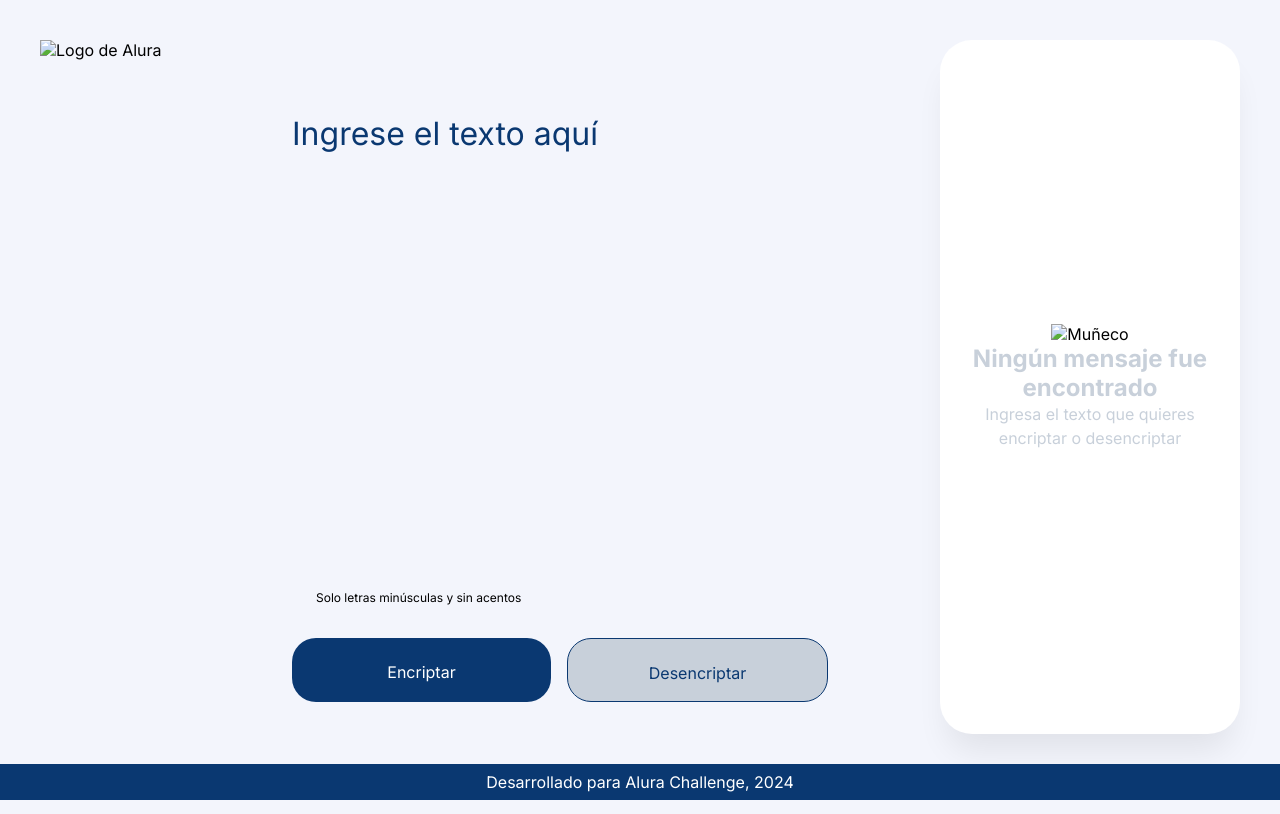
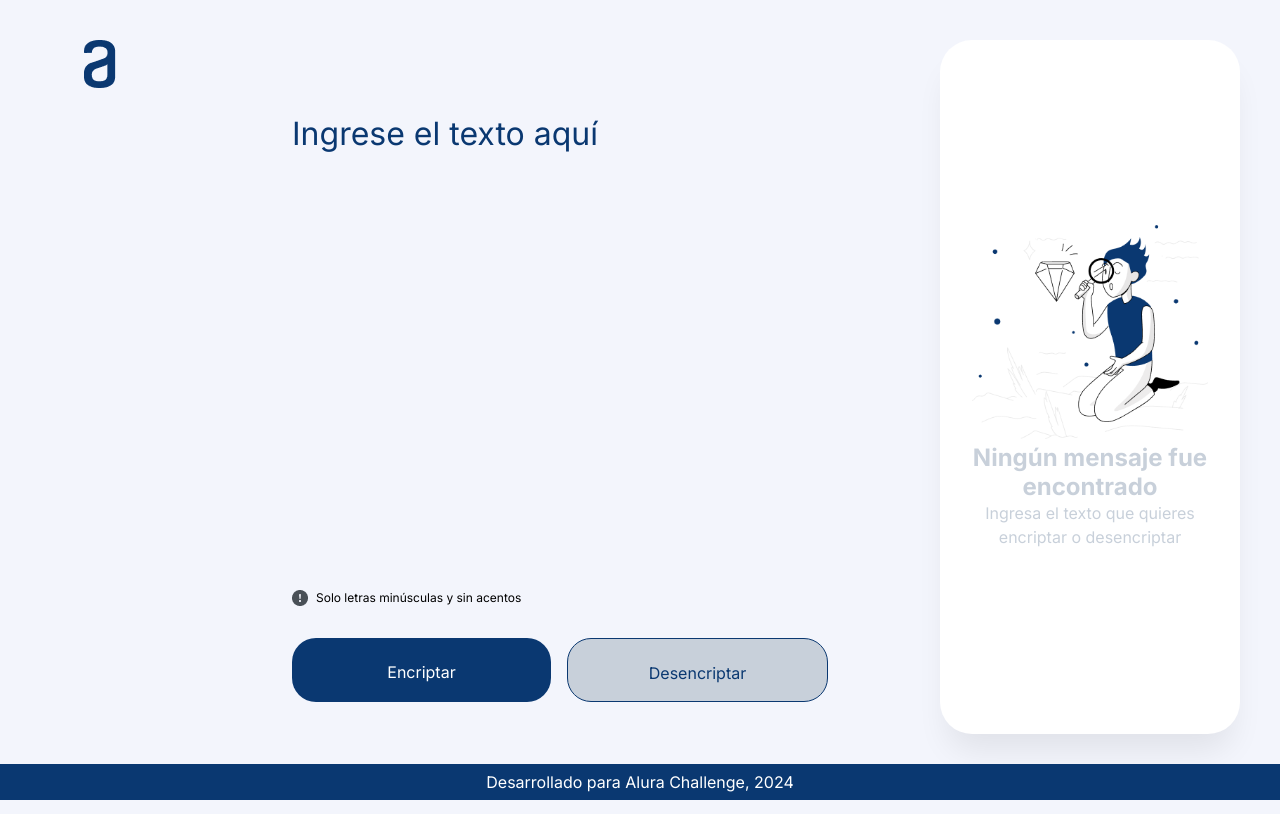
Before and after one commit to Leonnidasok/encriptador-challenge, a plain HTML site: page index.html in a window 1280 px wide. Drawn offline with Linux system fonts and the light colour scheme; the site is published under a folder, as on GitHub Pages, so addresses that start at the root find nothing.

Commit message:
arreglar imagenes

```diff
--- a/index.html
+++ b/index.html
@@ -11,13 +11,13 @@
 </head>
 <body>
     <header>
-        <img class="logo" src="/img/Logo.png" alt="Logo de Alura" >
+        <img class="logo" src="./img/Logo.png" alt="Logo de Alura" >
     </header>
     <main class="contenido">
         <section class="rectangulo">
             <textarea class="text-area" cols="30" rows="10" placeholder="Ingrese el texto aquí"></textarea>
             <div class="informacion">
-                    <img src="/img/Vector.png" alt="">
+                    <img src="./img/Vector.png" alt="">
                     <p class="restricciones">Solo letras minúsculas y sin acentos</p>
             </div>
             <div class="botones">
@@ -27,7 +27,7 @@
             </div>
         </section>
         <section class="mensaje-desencriptado">
-                <div class="cont-muñeco"><img class="muñeco" src="/img/Muñeco.png" alt="Muñeco"></div>
+                <div class="cont-muñeco"><img class="muñeco" src="./img/Muñeco.png" alt="Muñeco"></div>
                 <p class="alerta">Ningún mensaje fue encontrado</p>
                 <p class="instrucciones">Ingresa el texto que quieres encriptar o desencriptar</p>
                 <textarea class="mensaje" cols="20" rows="10" readonly></textarea>
```
